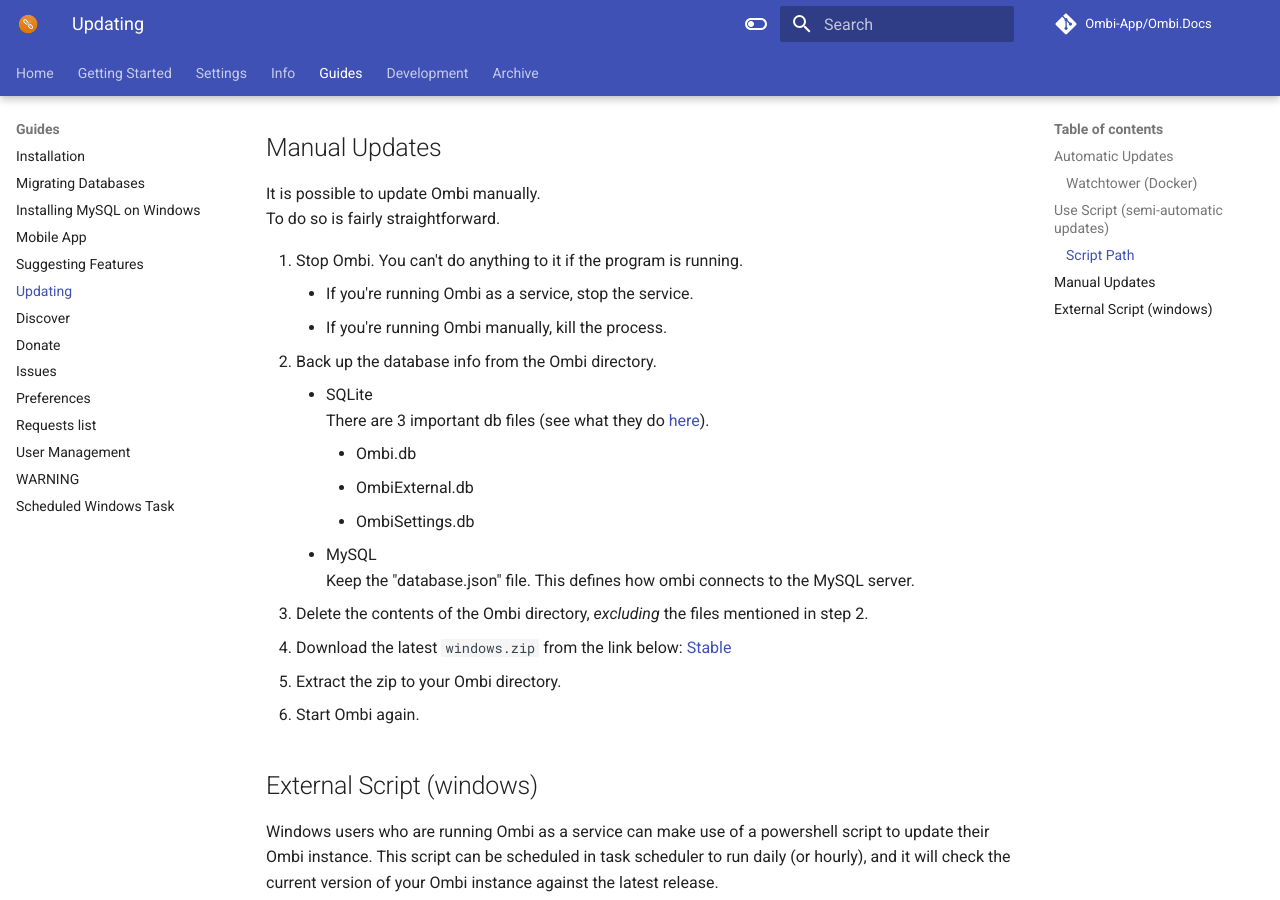
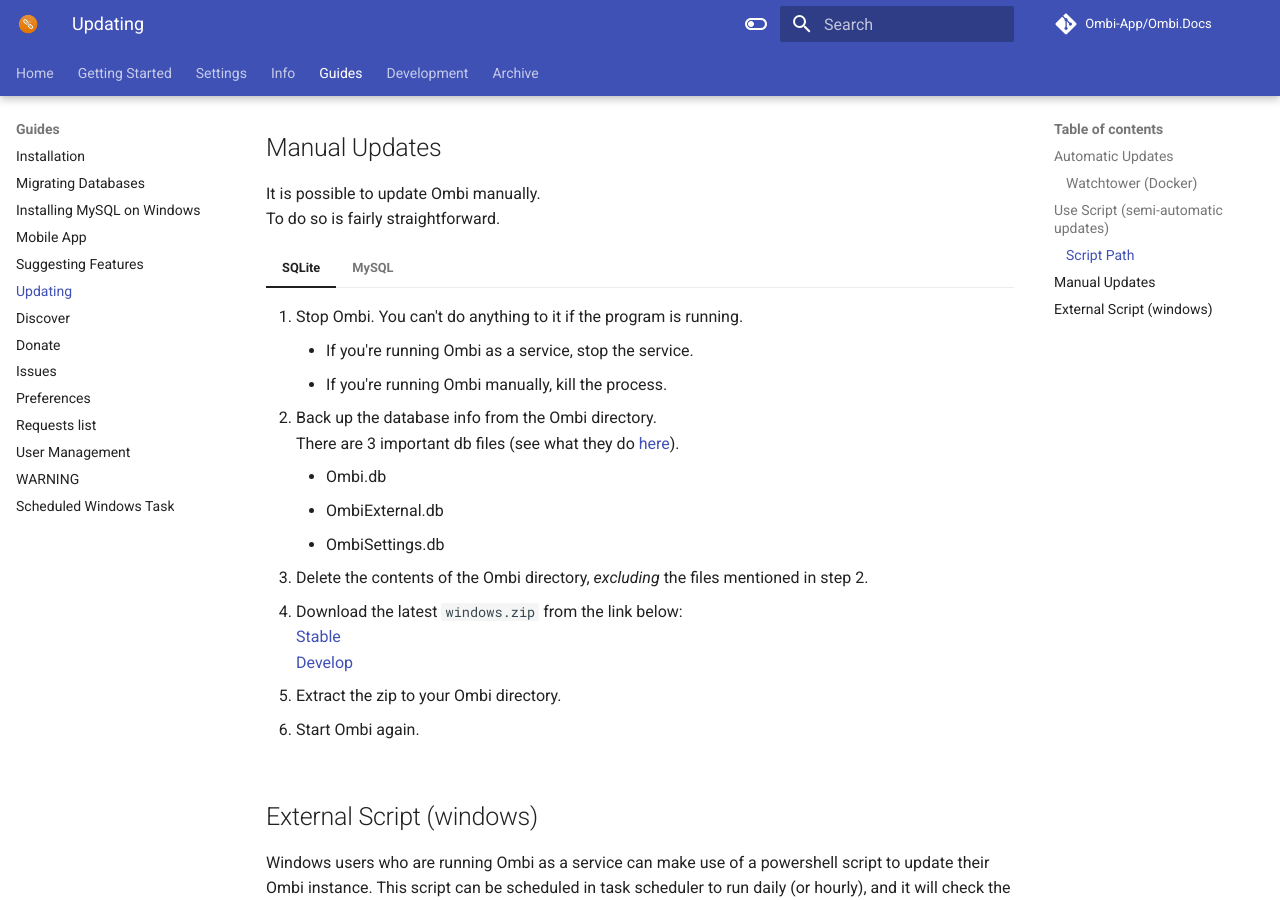
Before and after one commit to Ombi-app/Ombi.Docs, an MkDocs documentation site: the page built from docs/guides/updating.md, in a window 1280 px wide and 900 px high, scrolled down 1303 px. Built offline with MkDocs 1.6.1 and Material for MkDocs 9.7.7, drawn with Linux system fonts in a browser that asks for light colours; comment, search, counter and statistics services are not loaded; some of the changed lines change nothing that is shown.

Commit message:
Update update page

```diff
--- a/docs/guides/updating.md
+++ b/docs/guides/updating.md
@@ -48,22 +48,34 @@
 It is possible to update Ombi manually.
 To do so is fairly straightforward.
 
-1. Stop Ombi. You can't do anything to it if the program is running.
-    * If you're running Ombi as a service, stop the service.
-    * If you're running Ombi manually, kill the process.
-2. Back up the database info from the Ombi directory.
-    * SQLite
-      There are 3 important db files (see what they do [here](../../info/faq/#database-uses)).
+=== "SQLite"
+    1. Stop Ombi. You can't do anything to it if the program is running.
+        * If you're running Ombi as a service, stop the service.
+        * If you're running Ombi manually, kill the process.
+    2. Back up the database info from the Ombi directory.
+    There are 3 important db files (see what they do [here](../../info/faq/#database-uses)).
         * Ombi.db
         * OmbiExternal.db
         * OmbiSettings.db
-    * MySQL
-      Keep the "database.json" file. This defines how ombi connects to the MySQL server.
-3. Delete the contents of the Ombi directory, _excluding_ the files mentioned in step 2.
-4. Download the latest `windows.zip`  from the link below:
-[Stable](https://github.com/Ombi-app/Ombi.Releases/releases)
-5. Extract the zip to your Ombi directory.
-6. Start Ombi again.
+    1. Delete the contents of the Ombi directory, _excluding_ the files mentioned in step 2.
+    2. Download the latest `windows.zip`  from the link below:
+        [Stable](https://github.com/Ombi-app/Ombi/releases/latest)
+        [Develop](https://github.com/Ombi-app/Ombi/releases)
+    3. Extract the zip to your Ombi directory.
+    4. Start Ombi again.
+
+=== "MySQL"
+    1. Stop Ombi. You can't do anything to it if the program is running.
+        * If you're running Ombi as a service, stop the service.
+        * If you're running Ombi manually, kill the process.
+    2. Back up the `database.json` file from the Ombi directory.
+    This defines how ombi connects to the MySQL server.
+    1. Delete the contents of the Ombi directory, _excluding_ the files mentioned in step 2.
+    2. Download the latest `windows.zip`  from the link below:
+        [Stable](https://github.com/Ombi-app/Ombi/releases/latest)
+        [Develop](https://github.com/Ombi-app/Ombi/releases)
+    3. Extract the zip to your Ombi directory.
+    4. Start Ombi again.
 
 ## External Script (windows)
 
```
